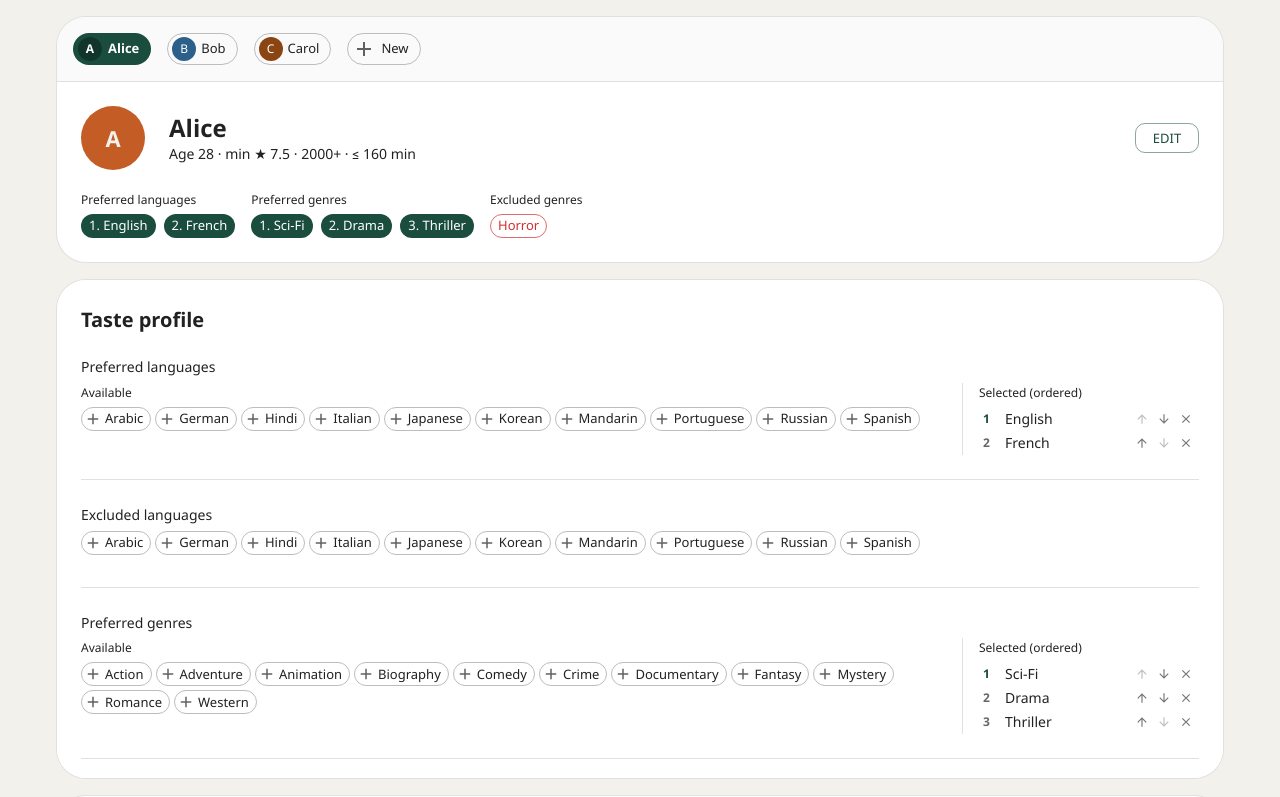
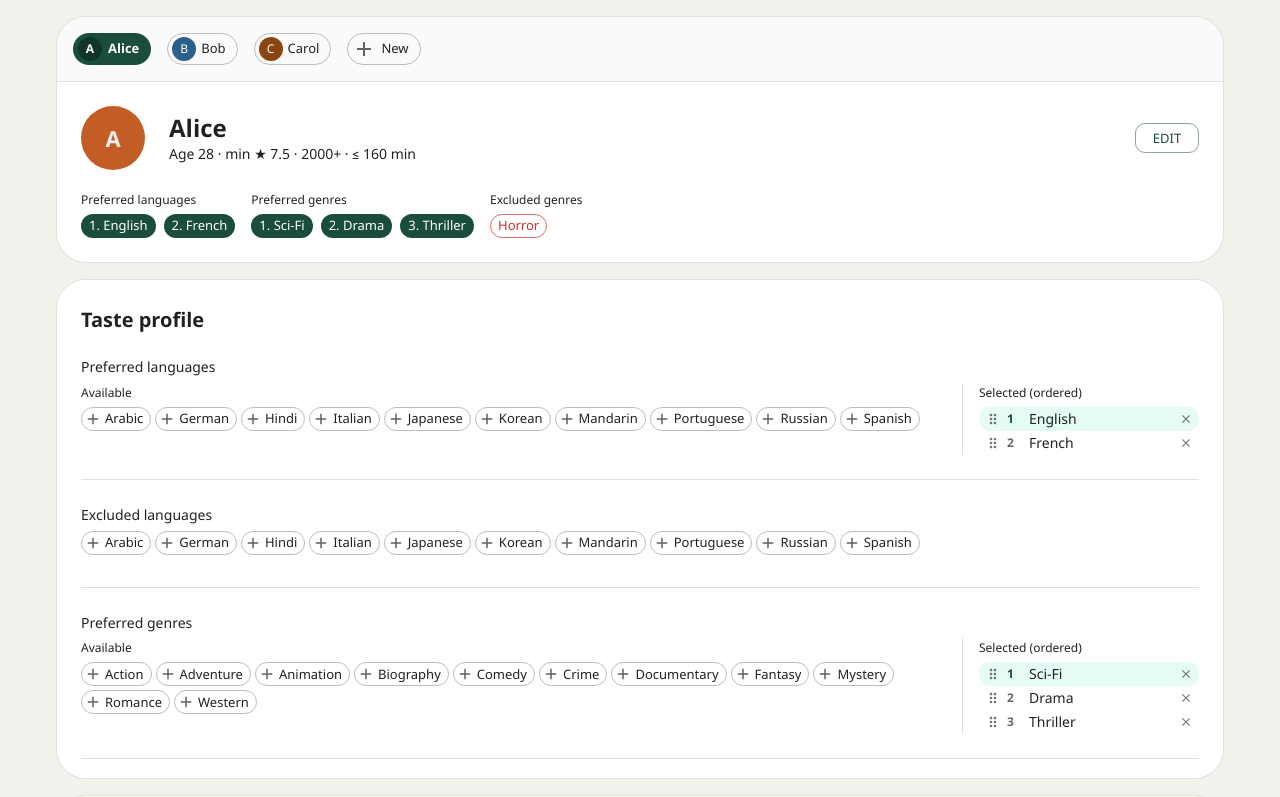
Before and after one commit to MEIA-Playgorithm/challenge-one, a React (Vite) app in the folder frontend/: page / in a window 1280 px wide. Shown: the top 797 px of the page. Built offline with nearby package versions, Linux system fonts and the light colour scheme.

Commit message:
feat: added drag and drop to the ranked selectors

```diff
--- a/frontend/package.json
+++ b/frontend/package.json
@@ -9,6 +9,9 @@
     "preview": "vite preview"
   },
   "dependencies": {
+    "@dnd-kit/core": "^6.3.1",
+    "@dnd-kit/sortable": "^10.0.0",
+    "@dnd-kit/utilities": "^3.2.2",
     "@emotion/react": "^11.14.0",
     "@emotion/styled": "^11.14.1",
     "@mui/icons-material": "^9.4.0",
--- a/frontend/src/components/RankedSelector.tsx
+++ b/frontend/src/components/RankedSelector.tsx
@@ -1,8 +1,27 @@
+import { useState } from "react";
 import { Box, Chip, Divider, IconButton, List, ListItem, Typography } from "@mui/material";
-import ArrowUpwardIcon from "@mui/icons-material/ArrowUpward";
-import ArrowDownwardIcon from "@mui/icons-material/ArrowDownward";
 import CloseIcon from "@mui/icons-material/Close";
 import AddIcon from "@mui/icons-material/Add";
+import DragIndicatorIcon from "@mui/icons-material/DragIndicator";
+import {
+  DndContext,
+  DragOverlay,
+  KeyboardSensor,
+  PointerSensor,
+  closestCenter,
+  useSensor,
+  useSensors,
+  type DragEndEvent,
+  type DragStartEvent,
+} from "@dnd-kit/core";
+import {
+  SortableContext,
+  arrayMove,
+  sortableKeyboardCoordinates,
+  useSortable,
+  verticalListSortingStrategy,
+} from "@dnd-kit/sortable";
+import { CSS } from "@dnd-kit/utilities";
 
 type Props = {
   label: string;
@@ -13,6 +32,60 @@ type Props = {
   onChange: (next: string[]) => void;
 };
 
+function SortableRow({
+  item,
+  index,
+  onRemove,
+}: {
+  item: string;
+  index: number;
+  onRemove: (item: string) => void;
+}) {
+  const { attributes, listeners, setNodeRef, setActivatorNodeRef, transform, transition, isDragging } =
+    useSortable({ id: item });
+
+  return (
+    <ListItem
+      ref={setNodeRef}
+      disablePadding
+      style={{ transform: CSS.Transform.toString(transform), transition }}
+      sx={{
+        display: "flex",
+        alignItems: "center",
+        gap: 0.5,
+        py: 0.25,
+        bgcolor: index === 0 ? "rgba(46, 230, 166, 0.12)" : "transparent",
+        borderRadius: 1,
+        px: 0.5,
+        opacity: isDragging ? 0.35 : 1,
+      }}
+    >
+      <IconButton
+        size="small"
+        ref={setActivatorNodeRef}
+        {...attributes}
+        {...listeners}
+        aria-label={`Reorder ${item}`}
+        sx={{ p: 0.25, cursor: "grab", touchAction: "none", "&:active": { cursor: "grabbing" } }}
+      >
+        <DragIndicatorIcon sx={{ fontSize: 16 }} />
+      </IconButton>
+      <Typography
+        variant="caption"
+        sx={{ fontWeight: 700, width: 18, color: index === 0 ? "primary.main" : "text.secondary" }}
+      >
+        {index + 1}
+      </Typography>
+      <Typography variant="body2" sx={{ flex: 1 }}>
+        {item}
+      </Typography>
+      <IconButton size="small" onClick={() => onRemove(item)} aria-label={`Remove ${item}`} sx={{ p: 0.25 }}>
+        <CloseIcon sx={{ fontSize: 14 }} />
+      </IconButton>
+    </ListItem>
+  );
+}
+
 export default function RankedSelector({
   label,
   all,
@@ -21,7 +94,13 @@ export default function RankedSelector({
   maxItems = 5,
   onChange,
 }: Props) {
+  const [activeId, setActiveId] = useState<string | null>(null);
   const available = all.filter((item) => !selected.includes(item) && !excluded.includes(item));
+
+  const sensors = useSensors(
+    useSensor(PointerSensor, { activationConstraint: { distance: 4 } }),
+    useSensor(KeyboardSensor, { coordinateGetter: sortableKeyboardCoordinates }),
+  );
 
   const add = (item: string) => {
     if (selected.length >= maxItems) return;
@@ -30,13 +109,21 @@ export default function RankedSelector({
 
   const remove = (item: string) => onChange(selected.filter((s) => s !== item));
 
-  const move = (index: number, dir: -1 | 1) => {
-    const next = [...selected];
-    const target = index + dir;
-    if (target < 0 || target >= next.length) return;
-    [next[index], next[target]] = [next[target], next[index]];
-    onChange(next);
+  const handleDragStart = (event: DragStartEvent) => {
+    setActiveId(String(event.active.id));
   };
+
+  const handleDragEnd = (event: DragEndEvent) => {
+    const { active, over } = event;
+    setActiveId(null);
+    if (!over || active.id === over.id) return;
+    const oldIndex = selected.indexOf(String(active.id));
+    const newIndex = selected.indexOf(String(over.id));
+    if (oldIndex < 0 || newIndex < 0) return;
+    onChange(arrayMove(selected, oldIndex, newIndex));
+  };
+
+  const activeIndex = activeId ? selected.indexOf(activeId) : -1;
 
   return (
     <Box>
@@ -81,42 +168,46 @@ export default function RankedSelector({
               Click items to add
             </Typography>
           ) : (
+            <DndContext
+              sensors={sensors}
+              collisionDetection={closestCenter}
+              onDragStart={handleDragStart}
+              onDragEnd={handleDragEnd}
+              onDragCancel={() => setActiveId(null)}
+            >
+              <SortableContext items={selected} strategy={verticalListSortingStrategy}>
                 <List dense disablePadding>
                   {selected.map((item, idx) => (
-                <ListItem
-                  key={item}
-                  disablePadding
+                    <SortableRow key={item} item={item} index={idx} onRemove={remove} />
+                  ))}
+                </List>
+              </SortableContext>
+              <DragOverlay>
+                {activeId ? (
+                  <Box
                     sx={{
                       display: "flex",
                       alignItems: "center",
                       gap: 0.5,
-                    py: 0.25,
-                    bgcolor: idx === 0 ? "primary.50" : "transparent",
+                      px: 1,
+                      py: 0.5,
+                      width: 220,
                       borderRadius: 1,
-                    px: 0.5,
+                      bgcolor: "#14352c",
+                      border: "1px solid",
+                      borderColor: "primary.main",
+                      boxShadow: "0 8px 24px rgba(0,0,0,0.4)",
                     }}
                   >
-                  <Typography
-                    variant="caption"
-                    sx={{ fontWeight: 700, width: 18, color: idx === 0 ? "primary.main" : "text.secondary" }}
-                  >
-                    {idx + 1}
+                    <DragIndicatorIcon sx={{ fontSize: 16, color: "primary.main" }} />
+                    <Typography variant="caption" sx={{ fontWeight: 700, width: 18, color: "primary.main" }}>
+                      {activeIndex + 1}
                     </Typography>
-                  <Typography variant="body2" sx={{ flex: 1 }}>
-                    {item}
-                  </Typography>
-                  <IconButton size="small" onClick={() => move(idx, -1)} disabled={idx === 0} sx={{ p: 0.25 }}>
-                    <ArrowUpwardIcon sx={{ fontSize: 14 }} />
-                  </IconButton>
-                  <IconButton size="small" onClick={() => move(idx, 1)} disabled={idx === selected.length - 1} sx={{ p: 0.25 }}>
-                    <ArrowDownwardIcon sx={{ fontSize: 14 }} />
-                  </IconButton>
-                  <IconButton size="small" onClick={() => remove(item)} sx={{ p: 0.25 }}>
-                    <CloseIcon sx={{ fontSize: 14 }} />
-                  </IconButton>
-                </ListItem>
-              ))}
-            </List>
+                    <Typography variant="body2">{activeId}</Typography>
+                  </Box>
+                ) : null}
+              </DragOverlay>
+            </DndContext>
           )}
         </Box>
       </Box>
```
Also changed, not shown: 1 other file (tests, documents, lock files or other folders). Lines whose indentation alone changed are shown as unchanged.
